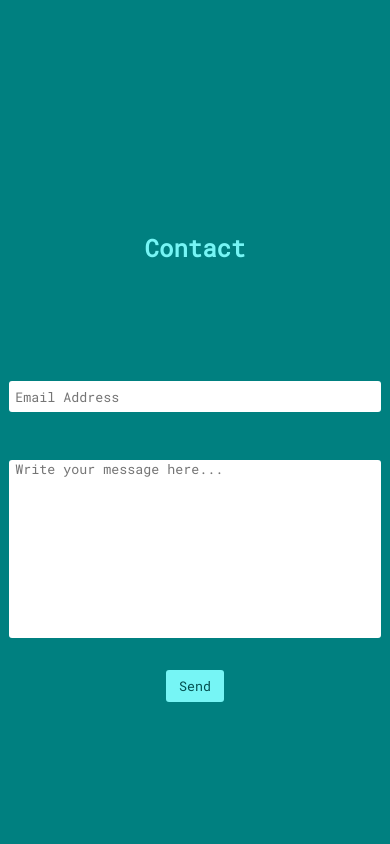
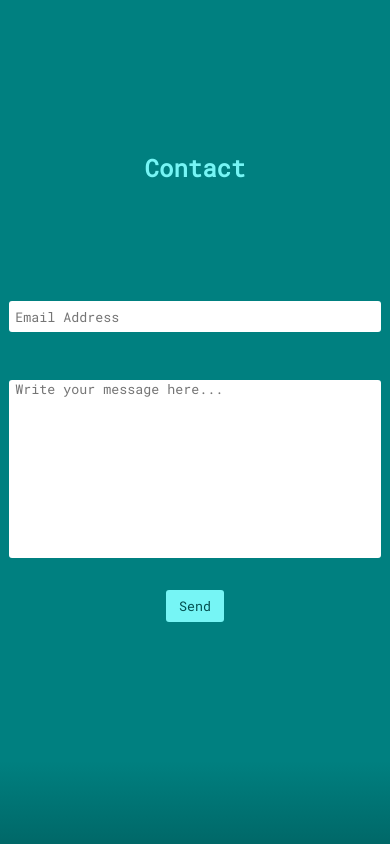
Before and after one commit to parkerrudd/parker-rudd-music, a plain HTML site: page index.html in a window 390 px wide. Shown: the part 1480-2324 px from the top of the page. Drawn offline with nearby package versions, Linux system fonts and the light colour scheme.

Commit message:
made contact section closer to top with mediia query

```diff
--- a/style.css
+++ b/style.css
@@ -156,6 +156,12 @@ img {
     background-color: #008080;
 }
 
+@media screen and (max-width: 730px) {
+    #contact {
+        margin-top: -5em;
+    }
+}
+
 #contactbanner {
     display: flex;
     justify-content: center;
```
